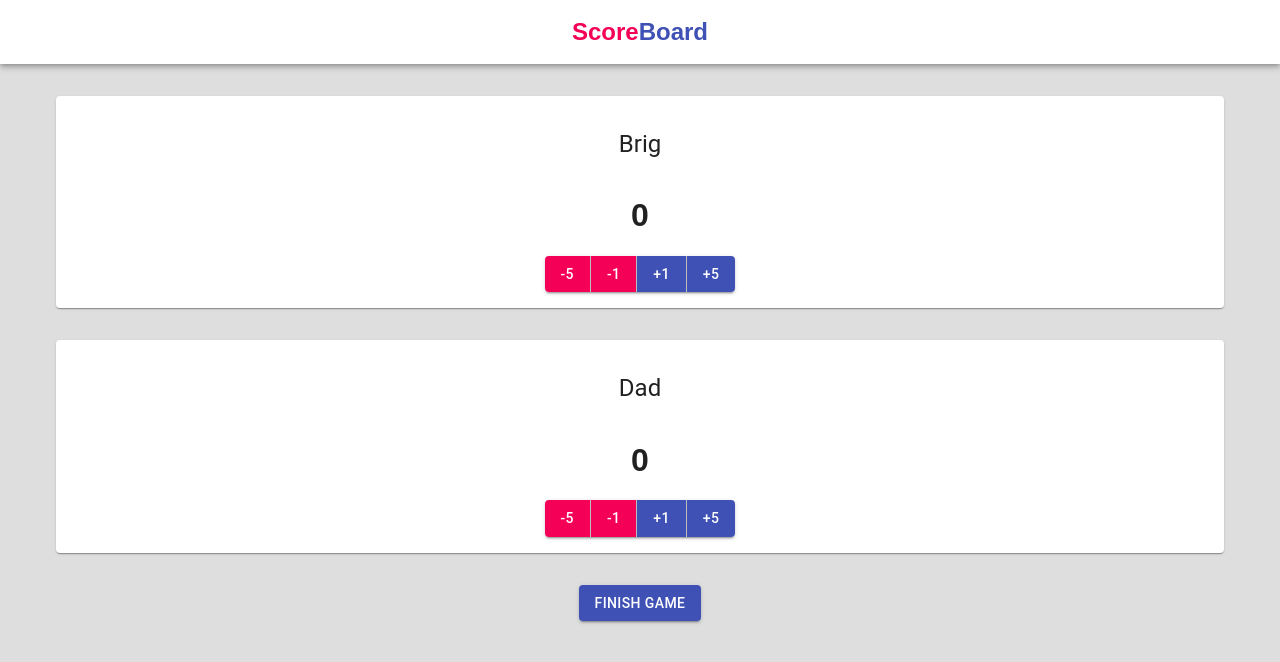
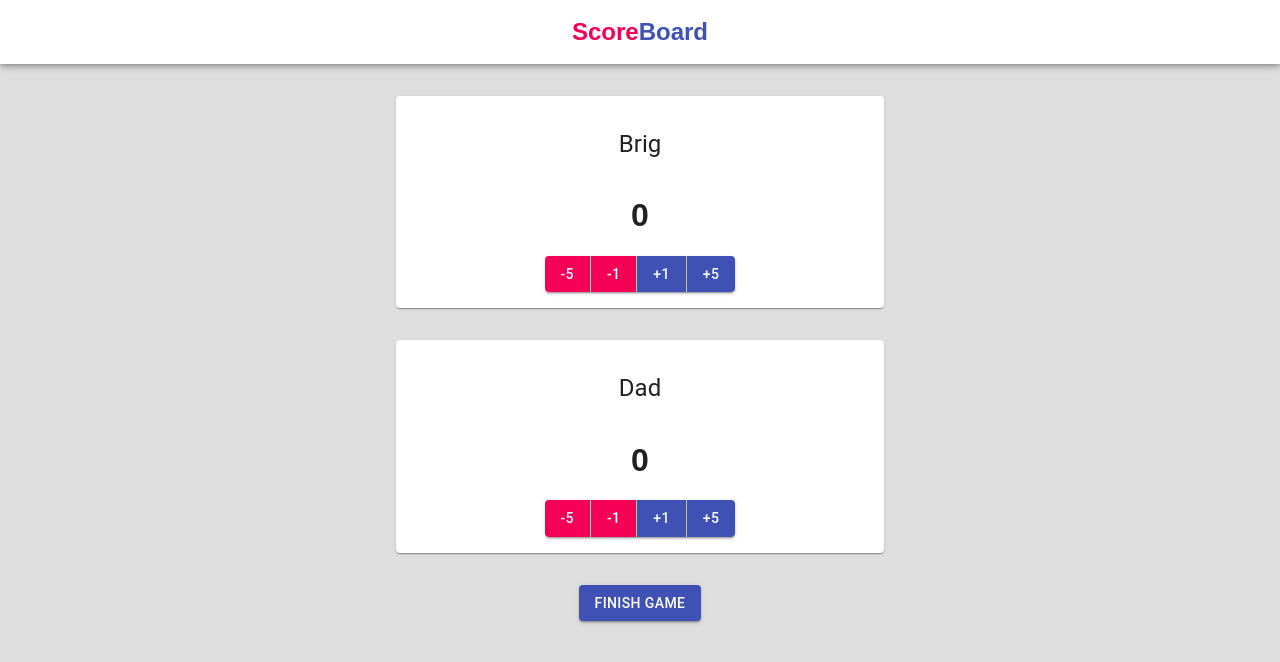
Before and after one commit to brighamandersen/scoreboard, a React (Create React App) app: page / in a window 1280 px wide. Both pictures are taken after a click on the button "Start game". Shown: the top 662 px of the page. Built offline with nearby package versions, Linux system fonts and the light colour scheme.

Commit message:
finished post game

```diff
--- a/src/App.js
+++ b/src/App.js
@@ -1,10 +1,9 @@
 import React from 'react';
 import useLocalStorage from './useLocalStorage';
 import Navbar from './Navbar';
-import PlayerCard from './PlayerCard';
 import PreGame from './PreGame';
 import PostGame from './PostGame';
-import { Button, Box, Container, makeStyles } from '@material-ui/core';
+import { Box } from '@material-ui/core';
 import MidGame from './MidGame';
 
 const mockData = [
@@ -20,10 +19,7 @@ const mockData = [
   }
 ];
 
-
-
 const App = () => {
-
   // Possible values: 'pre', 'mid', 'post'
   const [gameStatus, setGameStatus] = useLocalStorage('gameStatus', 'pre');
   const [players, setPlayers] = useLocalStorage('players', mockData);
--- a/src/MidGame.js
+++ b/src/MidGame.js
@@ -2,7 +2,7 @@ import React from 'react';import { makeStyles, Container, Button } from '@materi
 import PlayerCard from './PlayerCard';
 
 const useStyles = makeStyles({
-  midContainer: {
+  root: {
     textAlign: 'center'
   }
 });
@@ -13,7 +13,7 @@ const MidGame = (props) => {
   const classes = useStyles();
 
   return (
-    <Container className={classes.midContainer}>
+    <Container className={classes.root}  maxWidth="sm">
       {players.map((player) => (
         <PlayerCard
           key={player.id}
@@ -21,7 +21,13 @@ const MidGame = (props) => {
           changeScore={changeScore}
         />
       ))}
-      <Button variant="contained" color="primary" onClick={() => setGameStatus('post')}>Finish game</Button>
+      <Button
+        variant="contained"
+        color="primary"
+        onClick={() => setGameStatus('post')}
+      >
+        Finish game
+      </Button>
     </Container>
   );
 }
```
Lines whose indentation alone changed are shown as unchanged.
